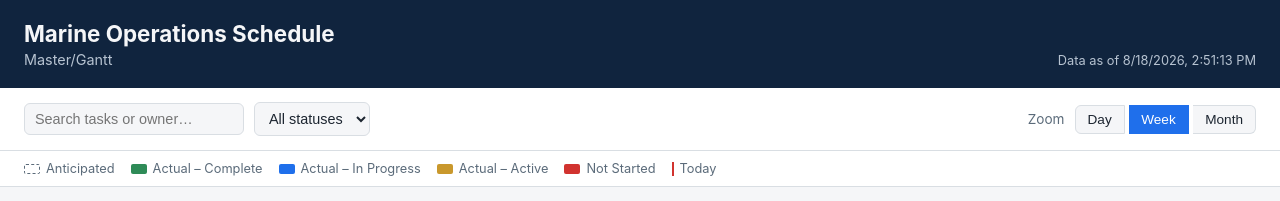
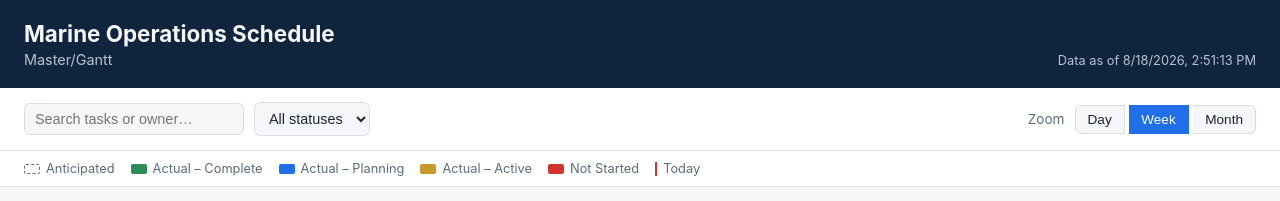
Before and after one commit to Sea-Centric-Inc/Marine-Ops.-Schedule, a website: page index.html in a window 1280 px wide. Shown: the top 201 px of the page. Drawn offline with Linux system fonts and the light colour scheme.

Commit message:
Rename In Progress label to Planning to reduce confusion with Active

```diff
--- a/app.js
+++ b/app.js
@@ -67,7 +67,7 @@
   function statusLabel(slug) {
     return {
       "complete": "Complete",
-      "in-progress": "In Progress",
+      "in-progress": "Planning",
       "active": "Active",
       "not-started": "Not Started"
     }[slug] || "Unknown";
--- a/index.html
+++ b/index.html
@@ -37,7 +37,7 @@
 <div class="legend">
   <span class="legend-item"><span class="swatch swatch-planned"></span>Anticipated</span>
   <span class="legend-item"><span class="swatch swatch-actual status-complete"></span>Actual &ndash; Complete</span>
-  <span class="legend-item"><span class="swatch swatch-actual status-in-progress"></span>Actual &ndash; In Progress</span>
+  <span class="legend-item"><span class="swatch swatch-actual status-in-progress"></span>Actual &ndash; Planning</span>
   <span class="legend-item"><span class="swatch swatch-actual status-active"></span>Actual &ndash; Active</span>
   <span class="legend-item"><span class="swatch swatch-actual status-not-started"></span>Not Started</span>
   <span class="legend-item"><span class="today-mark"></span>Today</span>
```
Also changed, not shown: README.md.
